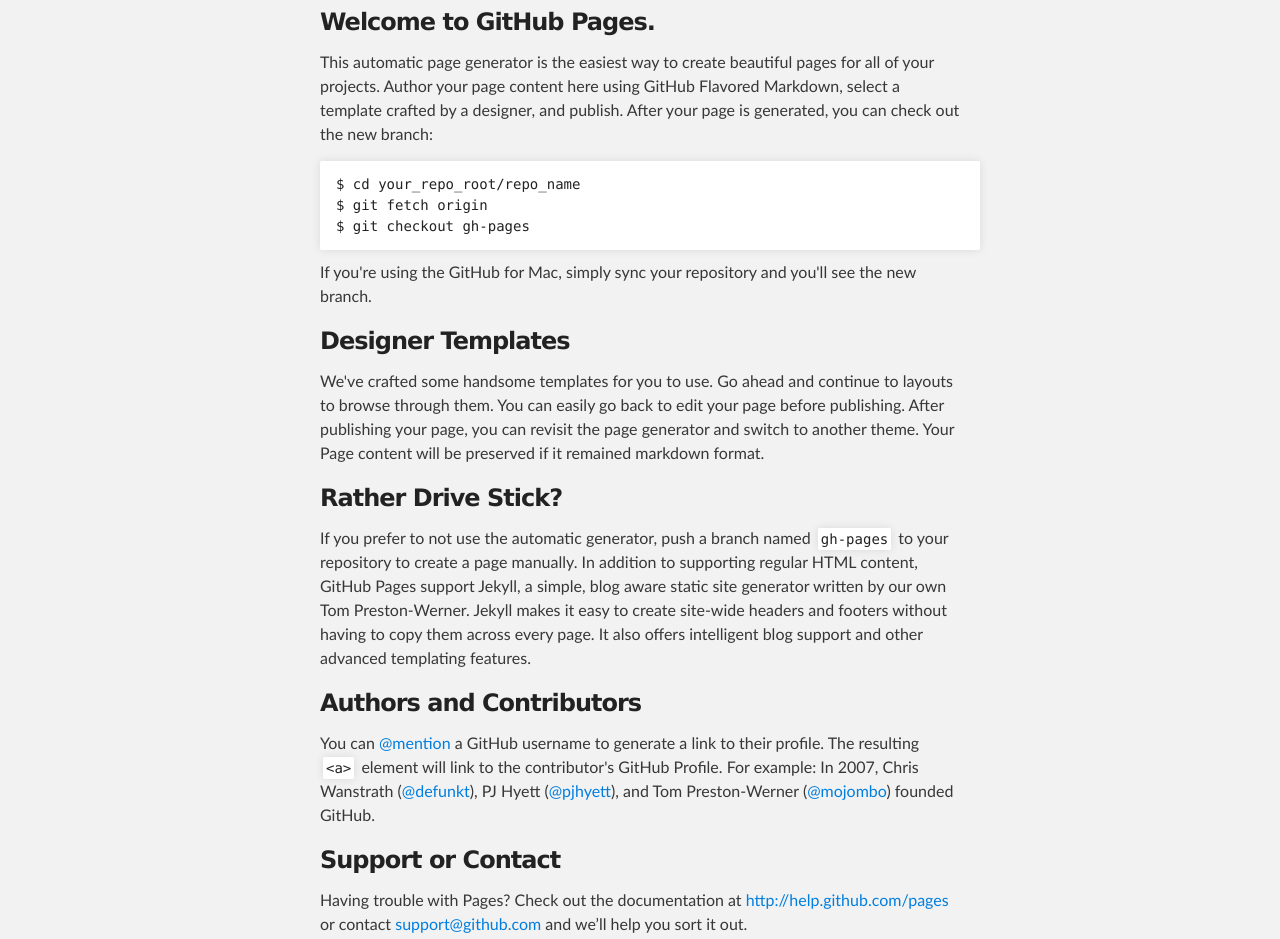
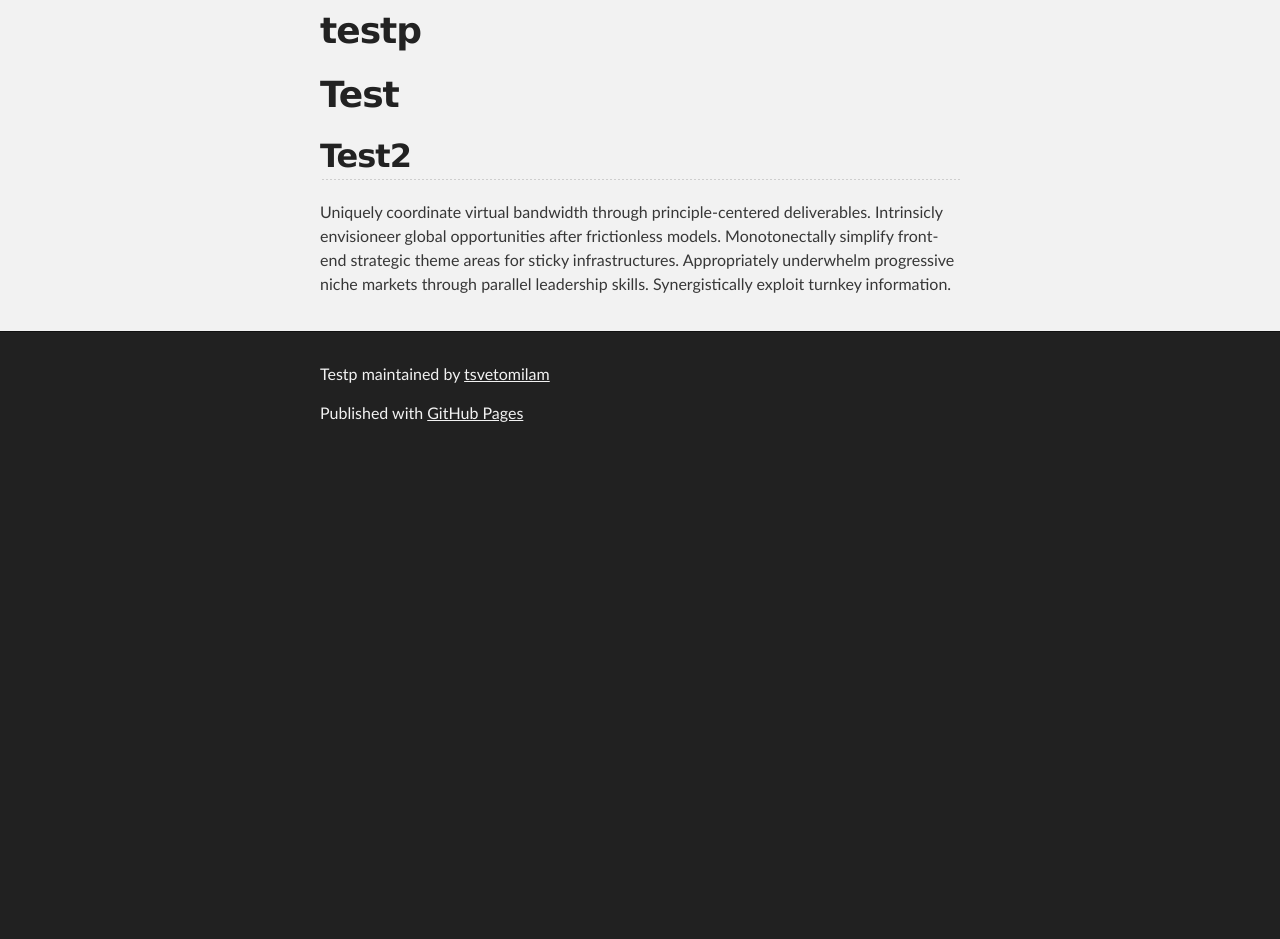
Before and after one commit to tsvm/testp, a plain HTML site: page index.html in a window 1280 px wide. Shown: the part 256-1195 px from the top of the page. After the commit the page ends 800 px from the top, so only its background shows below. Drawn offline with Linux system fonts and the light colour scheme.

```diff
--- a/index.html
+++ b/index.html
@@ -31,37 +31,16 @@
     <!-- MAIN CONTENT -->
     <div id="main_content_wrap" class="outer">
       <section id="main_content" class="inner">
-        <h3>
-<a name="welcome-to-github-pages" class="anchor" href="#welcome-to-github-pages"><span class="octicon octicon-link"></span></a>Welcome to GitHub Pages.</h3>
+        <h1>
+<a name="testp" class="anchor" href="#testp"><span class="octicon octicon-link"></span></a>testp</h1>
 
-<p>This automatic page generator is the easiest way to create beautiful pages for all of your projects. Author your page content here using GitHub Flavored Markdown, select a template crafted by a designer, and publish. After your page is generated, you can check out the new branch:</p>
+<h1>
+<a name="test" class="anchor" href="#test"><span class="octicon octicon-link"></span></a>Test</h1>
 
-<pre><code>$ cd your_repo_root/repo_name
-$ git fetch origin
-$ git checkout gh-pages
-</code></pre>
+<h2>
+<a name="test2" class="anchor" href="#test2"><span class="octicon octicon-link"></span></a>Test2</h2>
 
-<p>If you're using the GitHub for Mac, simply sync your repository and you'll see the new branch.</p>
-
-<h3>
-<a name="designer-templates" class="anchor" href="#designer-templates"><span class="octicon octicon-link"></span></a>Designer Templates</h3>
-
-<p>We've crafted some handsome templates for you to use. Go ahead and continue to layouts to browse through them. You can easily go back to edit your page before publishing. After publishing your page, you can revisit the page generator and switch to another theme. Your Page content will be preserved if it remained markdown format.</p>
-
-<h3>
-<a name="rather-drive-stick" class="anchor" href="#rather-drive-stick"><span class="octicon octicon-link"></span></a>Rather Drive Stick?</h3>
-
-<p>If you prefer to not use the automatic generator, push a branch named <code>gh-pages</code> to your repository to create a page manually. In addition to supporting regular HTML content, GitHub Pages support Jekyll, a simple, blog aware static site generator written by our own Tom Preston-Werner. Jekyll makes it easy to create site-wide headers and footers without having to copy them across every page. It also offers intelligent blog support and other advanced templating features.</p>
-
-<h3>
-<a name="authors-and-contributors" class="anchor" href="#authors-and-contributors"><span class="octicon octicon-link"></span></a>Authors and Contributors</h3>
-
-<p>You can <a href="https://github.com/blog/821" class="user-mention">@mention</a> a GitHub username to generate a link to their profile. The resulting <code>&lt;a&gt;</code> element will link to the contributor's GitHub Profile. For example: In 2007, Chris Wanstrath (<a href="https://github.com/defunkt" class="user-mention">@defunkt</a>), PJ Hyett (<a href="https://github.com/pjhyett" class="user-mention">@pjhyett</a>), and Tom Preston-Werner (<a href="https://github.com/mojombo" class="user-mention">@mojombo</a>) founded GitHub.</p>
-
-<h3>
-<a name="support-or-contact" class="anchor" href="#support-or-contact"><span class="octicon octicon-link"></span></a>Support or Contact</h3>
-
-<p>Having trouble with Pages? Check out the documentation at <a href="http://help.github.com/pages">http://help.github.com/pages</a> or contact <a href="mailto:support@github.com">support@github.com</a> and we’ll help you sort it out.</p>
+<p>Uniquely coordinate virtual bandwidth through principle-centered deliverables. Intrinsicly envisioneer global opportunities after frictionless models. Monotonectally simplify front-end strategic theme areas for sticky infrastructures. Appropriately underwhelm progressive niche markets through parallel leadership skills. Synergistically exploit turnkey information.</p>
       </section>
     </div>
 
```
Also changed, not shown: params.json (+1 -1 lines).
